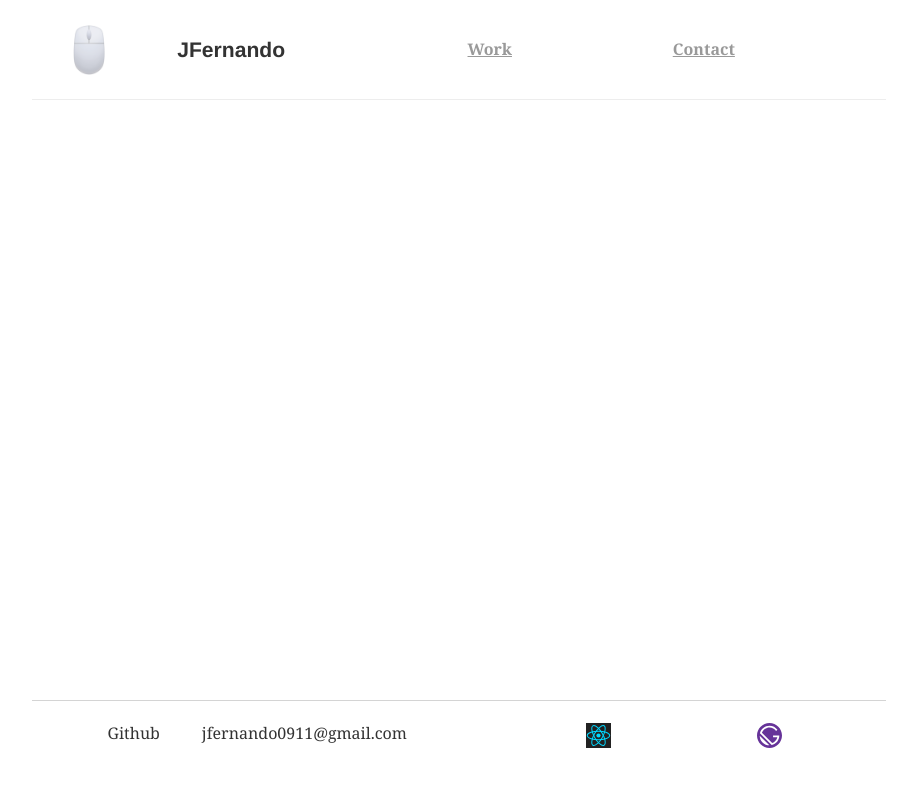
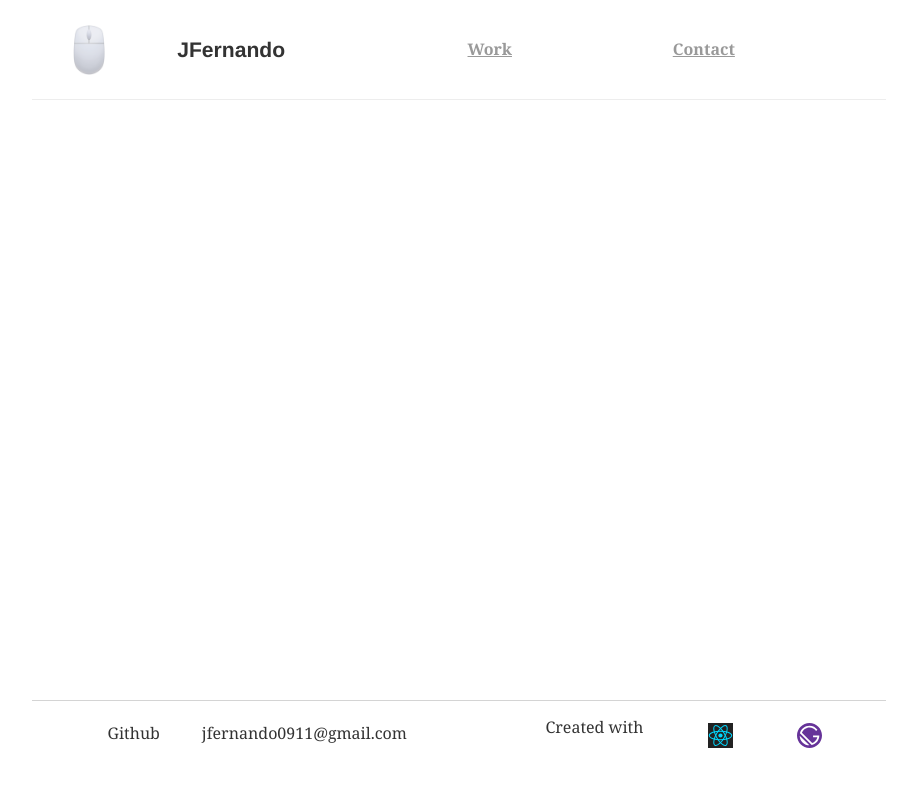
Before and after one commit to jfernando0911/my-portafolio-gatsby, a Gatsby site: page / in a window 1280 px wide. Shown: the whole page, without its empty margins (181-1098 px from the left). Built offline with nearby package versions, Linux system fonts and the light colour scheme; Gatsby itself is replaced by a stand-in of ours.

Commit message:
created a p element

```diff
--- a/src/components/Footer.js
+++ b/src/components/Footer.js
@@ -12,6 +12,7 @@ const Footer = () => (
                 <li>jfernando0911@gmail.com</li>
             </ul>
             <ul className={styles.footerCreatedContainer}>
+                <p>Created with</p>
                 <li><img src={ReactLogo} alt="react logo"/></li>
                 <li><img src={GatsbyLogo} alt="gatsby logo"/></li>
 
```
